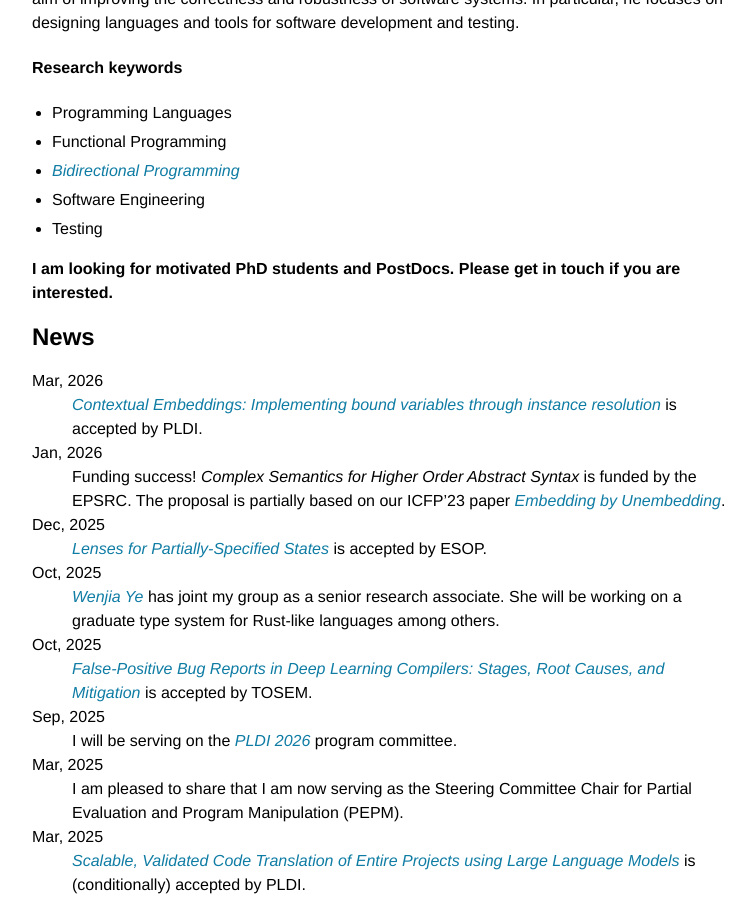
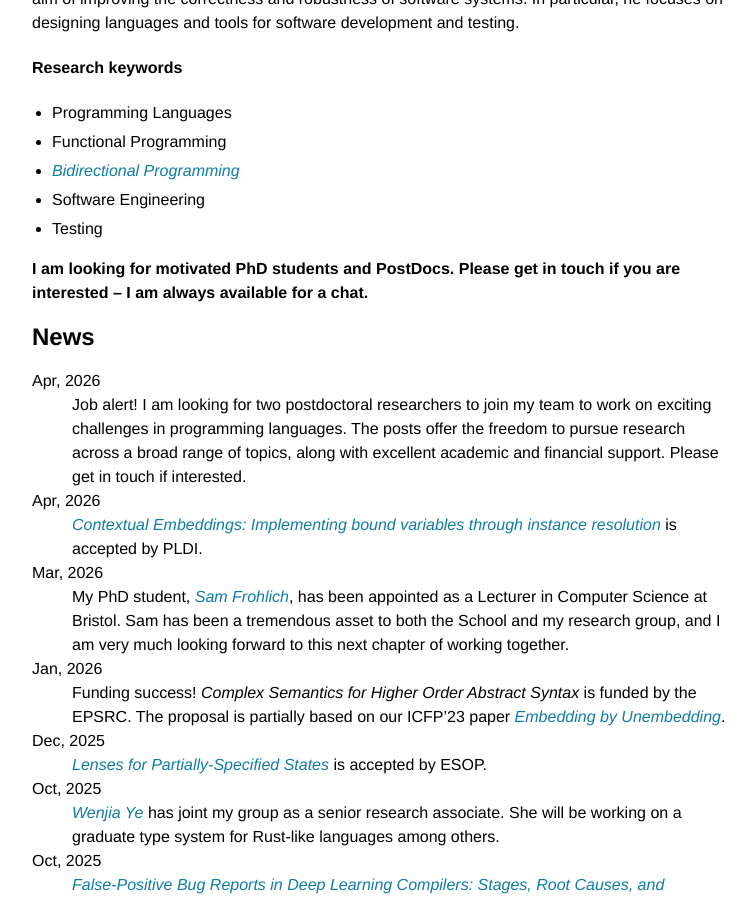
Before and after one commit to mengwangoxf/mengwangoxf.github.io, a Jekyll site: the page built from index.md, in a window 1280 px wide and 900 px high, scrolled down 693 px. Shown: the whole window, without its empty margins (258-1013 px from the left). Built offline with Jekyll 4.4.1, drawn with Linux system fonts in a browser that asks for light colours.

Commit message:
Update index.md

```diff
--- a/index.md
+++ b/index.md
@@ -24,14 +24,20 @@ The central theme of his research is to apply theoretical rigour to practical pr
 * Testing
 
 
-**I am looking for motivated PhD students and PostDocs. Please get in touch if you are interested.**
+**I am looking for motivated PhD students and PostDocs. Please get in touch if you are interested -- I am always available for a chat.**
 
 
 ## News
 
-Mar, 2026
+Apr, 2026
+: Job alert! I am looking for two postdoctoral researchers to join my team to work on exciting challenges in programming languages. The posts offer the freedom to pursue research across a broad range of topics, along with excellent academic and financial support. Please get in touch if interested.
+
+Apr, 2026
 : [*Contextual Embeddings: Implementing bound variables through
   instance resolution*](./Papers/PLDI26.pdf) is accepted by PLDI.
+
+Mar, 2026
+: My PhD student, [*Sam Frohlich*](https://samfrohlich.github.io/), has been appointed as a Lecturer in Computer Science at Bristol. Sam has been a tremendous asset to both the School and my research group, and I am very much looking forward to this next chapter of working together.
 
 Jan, 2026
 : Funding success! *Complex Semantics for Higher Order Abstract Syntax* is funded by the EPSRC. The proposal is partially based on our ICFP'23 paper [*Embedding by Unembedding*](./Papers/ICFP23a.pdf).
```
